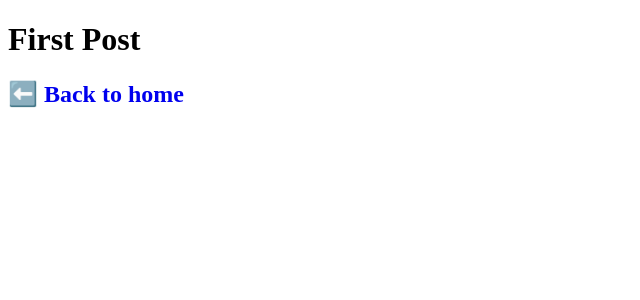
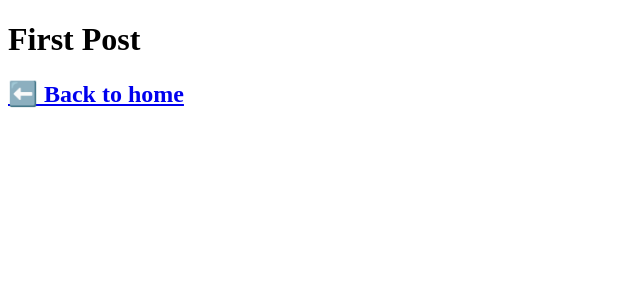
Before and after one commit to UdanPrg/blog-app, a Next.js app: page /posts/first-post in a window 1280 px wide. Shown: the top 300 px of the page, without its empty margins (0-640 px from the left). Built offline with nearby package versions, Linux system fonts and the light colour scheme.

Commit message:
Borando estilos

```diff
--- a/pages/posts/first-post.js
+++ b/pages/posts/first-post.js
@@ -5,7 +5,7 @@ export default function FirstPost(){
         <>
             <h1>First Post</h1>
             <h2>
-                <Link href="/" style={{textDecoration: "none"}}> ⬅️ Back to home</Link>
+                <Link href="/"> ⬅️ Back to home</Link>
             </h2>
         </>
     )
```
